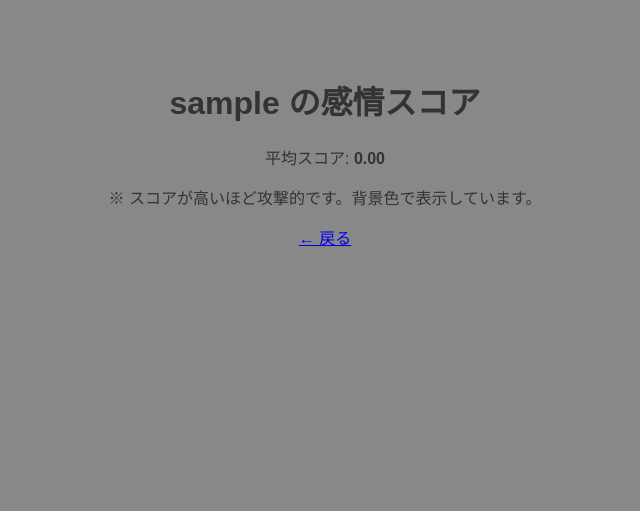
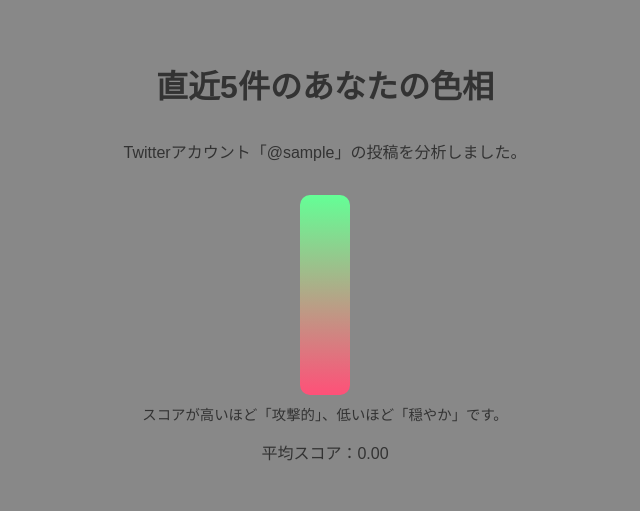
Before and after one commit to ciaoktrc/twitter-flask-analyzer, a Flask app: template templates/result.html in a window 1280 px wide. Shown: the top 511 px of the page, without its empty margins (315-955 px from the left). Run offline with Flask 3, Linux system fonts and the light colour scheme; the template is opened without the code that fills it: most values are stand-ins (such as "Sample title", 1, 10 or a date in 2020).

Commit message:
Update result visualization and add rate limit warning

```diff
--- a/app.py
+++ b/app.py
@@ -22,13 +22,19 @@ def get_user_id(username, headers):
     response.raise_for_status()
     return response.json()['data']['id']
 
-def get_latest_tweets(user_id, headers, max_results=10):
+def get_latest_tweets(user_id, headers, max_results=5):
     url = f"https://api.twitter.com/2/users/{user_id}/tweets"
     params = {
         "max_results": max_results,
         "tweet.fields": "created_at,text"
     }
     response = requests.get(url, headers=headers, params=params)
+
+    # API制限チェック
+    remaining = int(response.headers.get("x-rate-limit-remaining", -1))
+    if remaining >= 0 and remaining < 5:
+        raise Exception("Twitter APIのリクエスト上限が近づいています。しばらく時間を置いて再度お試しください。")
+
     response.raise_for_status()
     tweets = response.json().get('data', [])
     return [tweet["text"] for tweet in tweets]
@@ -37,12 +43,14 @@ def analyze_tweets(tweets):
     classifier = get_classifier()
     results = []
     total_score = 0
+    scores = []
     for tweet in tweets:
         output = classifier(tweet)[0]
         score = output['score'] if output['label'] == 'TOXIC' else 1 - output['score']
+        scores.append(score)
         total_score += score
     average_score = total_score / len(tweets) if tweets else 0.0
-    return average_score
+    return average_score, scores
 
 def score_to_rgb(score):
     r = int(score * 255)
@@ -57,14 +65,13 @@ def index():
         headers = create_headers(BEARER_TOKEN)
         try:
             user_id = get_user_id(username, headers)
-            tweets = get_latest_tweets(user_id, headers)
-            average_score = analyze_tweets(tweets)
+            tweets = get_latest_tweets(user_id, headers, max_results=5)
+            average_score, scores = analyze_tweets(tweets)
             background_color = score_to_rgb(average_score)
-            return render_template("result.html", username=username, score=average_score, color=background_color)
+            return render_template("result.html", username=username, score=average_score, color=background_color, scores=scores)
         except Exception as e:
             return f"エラーが発生しました: {e}"
     return render_template("form.html")
 
 if __name__ == "__main__":
-    # ローカル実行用（Renderでは使わないけど、開発では必要）
-    app.run(host="0.0.0.0", port=10000, debug=False)
+    app.run(host='0.0.0.0', port=10000, debug=False)
--- a/templates/result.html
+++ b/templates/result.html
@@ -1,22 +1,59 @@
 <!DOCTYPE html>
-<html>
+<html lang="ja">
 <head>
   <meta charset="UTF-8">
-    <title>結果 - {{ username }}</title>
+  <title>直近5件のあなたの色相</title>
   <style>
     body {
+      font-family: sans-serif;
       background-color: {{ color }};
       color: #333;
-            font-family: sans-serif;
       text-align: center;
-            padding: 3rem;
+      padding: 2em;
+    }
+    h1 {
+      font-size: 2em;
+      margin-bottom: 1em;
+    }
+    .bar-container {
+      display: flex;
+      justify-content: center;
+      gap: 10px;
+      margin-top: 2em;
+    }
+    .bar {
+      width: 50px;
+      height: 200px;
+      position: relative;
+      background: linear-gradient(to top, rgb(255, 80, 120), rgb(100, 255, 150));
+      border-radius: 10px;
+    }
+    .dot {
+      position: absolute;
+      left: 50%;
+      transform: translateX(-50%);
+      width: 16px;
+      height: 16px;
+      background-color: black;
+      border-radius: 50%;
+    }
+    .score-label {
+      margin-top: 0.5em;
+      font-size: 0.9em;
     }
   </style>
 </head>
 <body>
-    <h1>{{ username }} の感情スコア</h1>
-    <p>平均スコア: <strong>{{ "%.2f"|format(score) }}</strong></p>
-    <p>※ スコアが高いほど攻撃的です。背景色で表示しています。</p>
-    <a href="/">← 戻る</a>
+  <h1>直近5件のあなたの色相</h1>
+  <p>Twitterアカウント「@{{ username }}」の投稿を分析しました。</p>
+  <div class="bar-container">
+    {% for s in scores %}
+      <div class="bar">
+        <div class="dot" style="bottom: {{ s * 100 }}%"></div>
+      </div>
+    {% endfor %}
+  </div>
+  <p class="score-label">スコアが高いほど「攻撃的」、低いほど「穏やか」です。</p>
+  <p>平均スコア：{{ '%.2f'|format(score) }}</p>
 </body>
 </html>
```
Also changed, not shown: 1 other file. Lines whose indentation alone changed are shown as unchanged.
